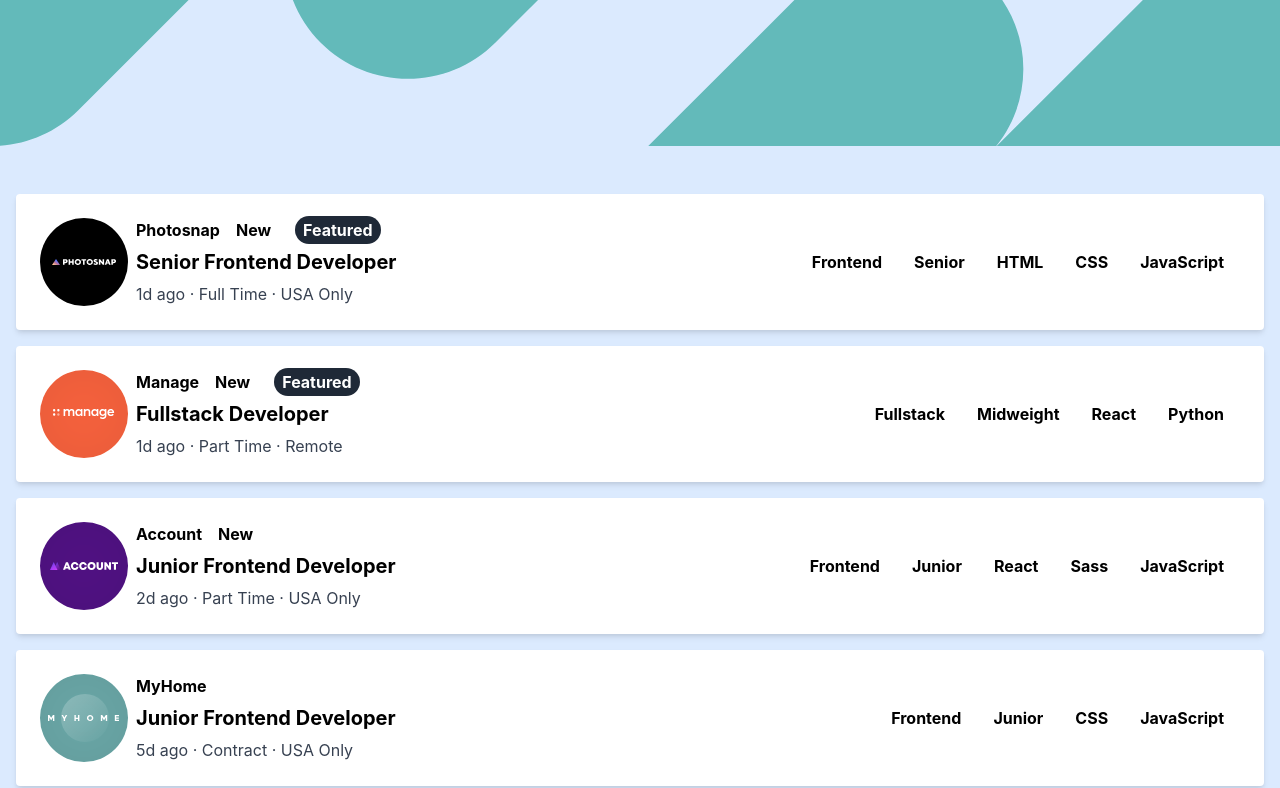
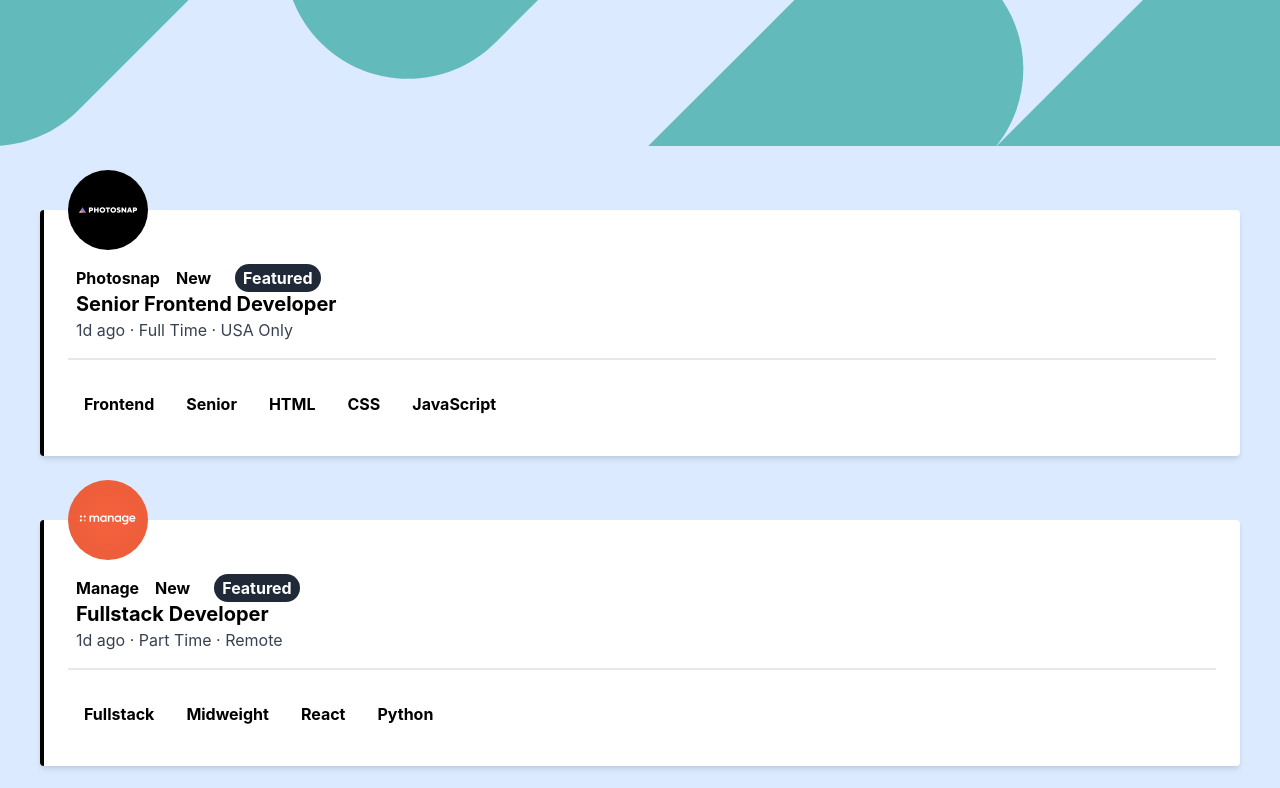
Before and after one commit to gdhaliwal22/joblistings, a React (Create React App) app: page / in a window 1280 px wide. Shown: the top 788 px of the page. Built offline with nearby package versions, Linux system fonts and the light colour scheme.

Commit message:
gave negative margin to company logo, added margin to each job

```diff
--- a/src/components/JobBoardComponent.js
+++ b/src/components/JobBoardComponent.js
@@ -43,9 +43,13 @@ const JobBoardComponent = ({
   }
 
   return (
-    <div className="flex bg-white shadow-md m-4 p-6 rounded">
+    <div
+      className={`flex flex-col bg-white shadow-md my-16 mx-10 p-6 rounded ${
+        featured && "border-l-4 border-black border-solid border-teal-500"
+      }`}
+    >
       <div>
-        <img src={logo} alt={company} />
+        <img className="-mt-16 mb-4 w-20 h-20" src={logo} alt={company} />
       </div>
       <div className="flex flex-col justify-between ml-2">
         <h3 className="font-bold text-teal-500">
@@ -66,7 +70,7 @@ const JobBoardComponent = ({
           {postedAt} · {contract} · {location}
         </p>
       </div>
-      <div className="flex ml-auto items-center">
+      <div className="flex items-center mt-4 pt-4 border-t-2 border-gray-200 border-solid">
         {tags
           ? tags.map((tag) => (
               <span className="text-teal-500 bg-teal-100 font-bold m-2 p-2 rounded">
```
